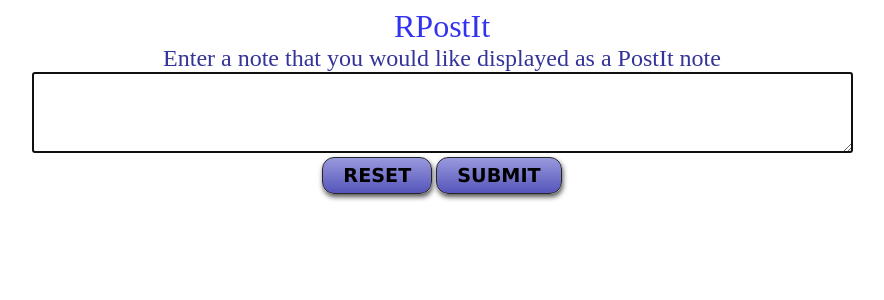
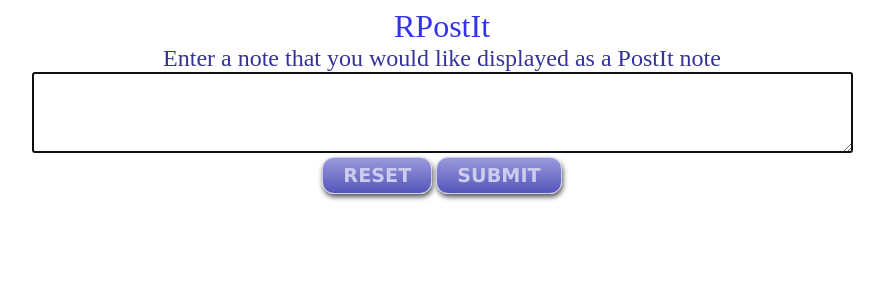
Before and after one commit to ambidextrousTx/RPostIt, a Flask app: page /add in a window 1280 px wide. Shown: the top 300 px of the page, without its empty margins (198-1082 px from the left). Run offline with Flask 2, Linux system fonts and the light colour scheme.

Commit message:
Better button text color and border

```diff
--- a/src/static/styles.css
+++ b/src/static/styles.css
@@ -32,10 +32,10 @@
     background-color: #5555BB;
     text-transform: uppercase;
     font-family: Verdana;
-    border: 1px solid #282727;
+    border: 1px solid #CCCCEE;
 
     cursor: pointer;
-    color: #000;
+    color: #CCCCEE;
     text-decoration: none;
 
     border-radius: 12px;
```
